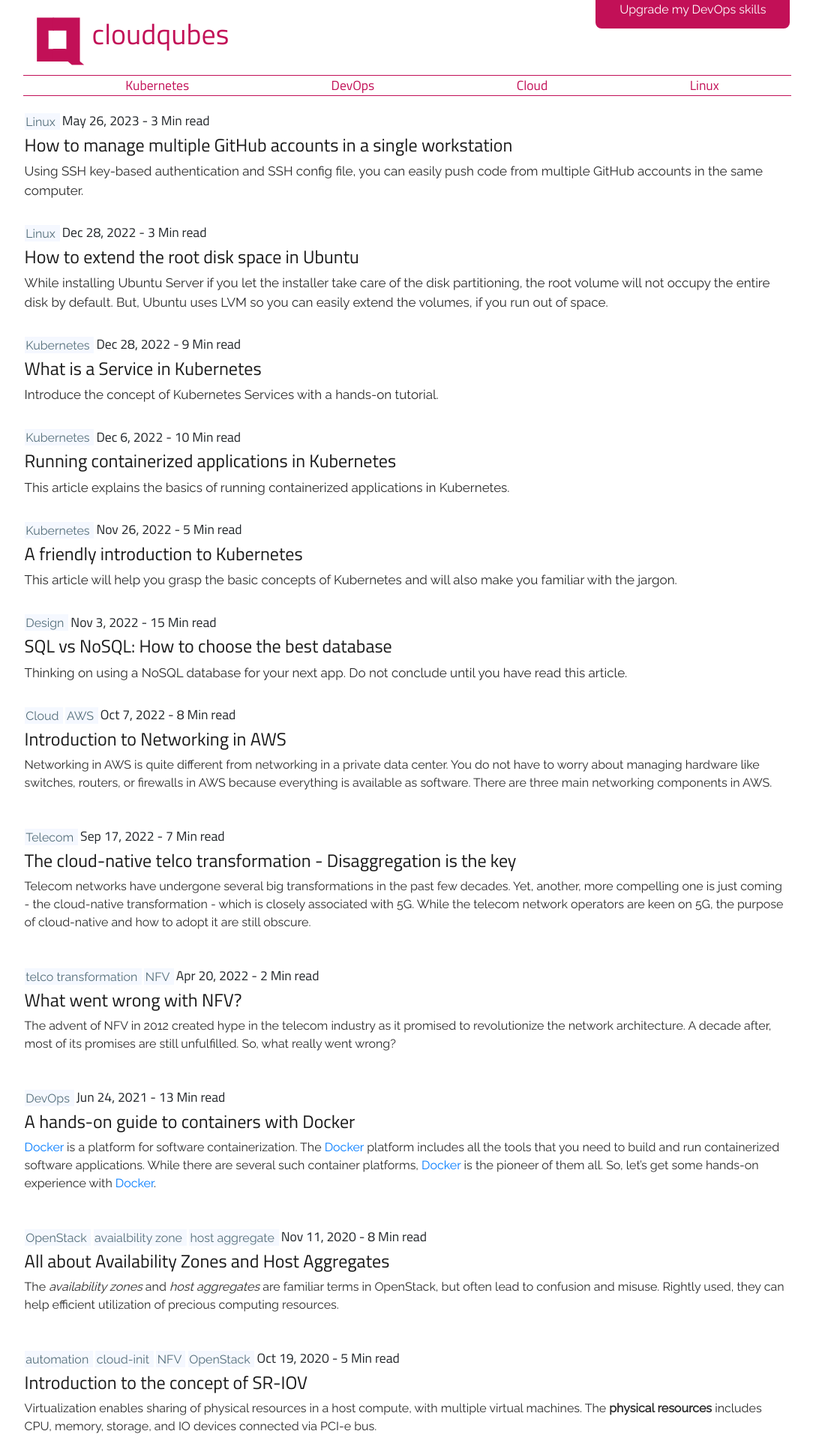
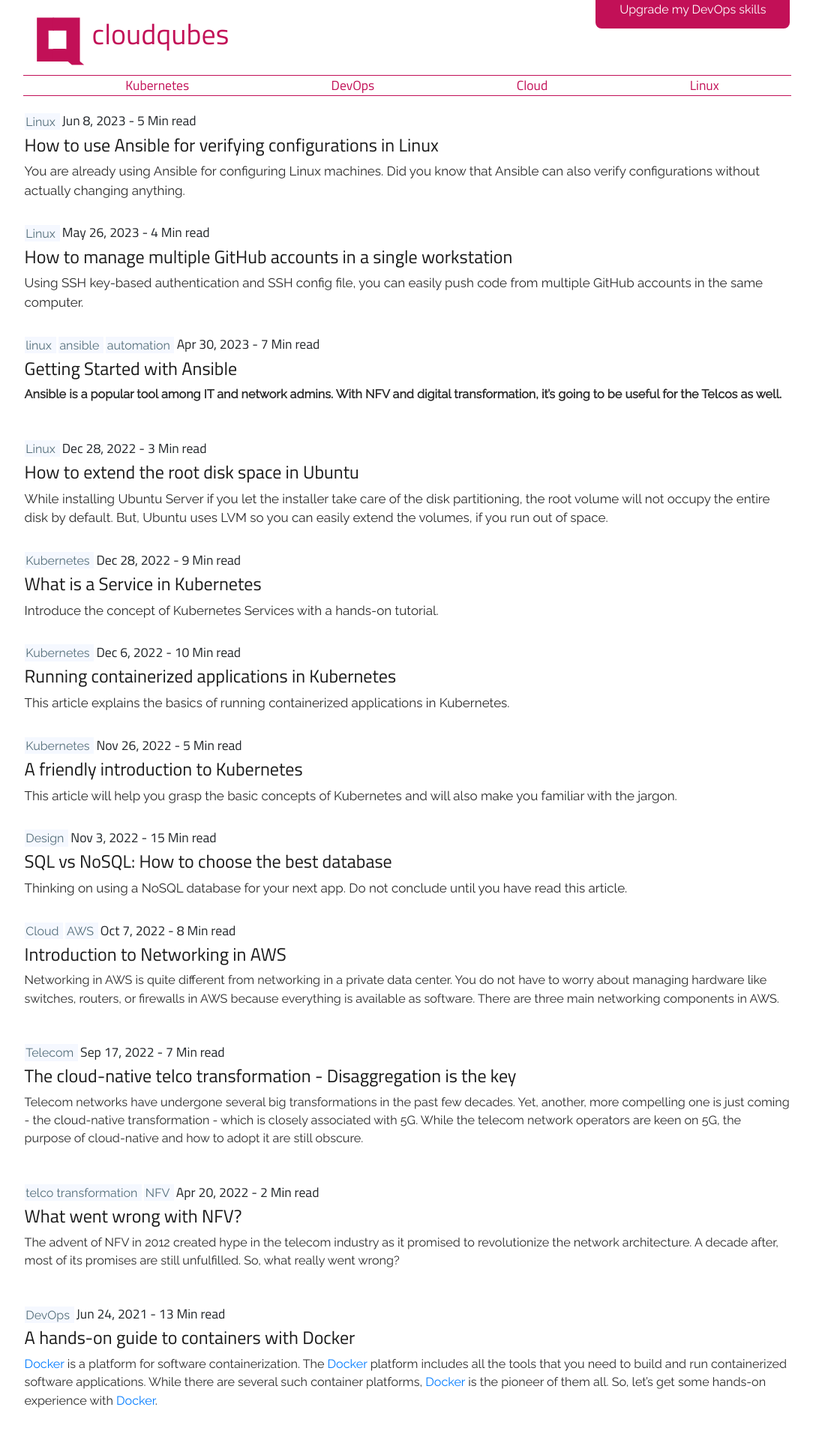
Before and after one commit to cloudqubes/cloudqubes.github.io, a Jekyll site: the page built from index.markdown, in a window 1280 px wide. Shown: the top 1920 px of the page at 75% size, without its empty margins (97-1181 px from the left). Built offline with Jekyll 4.4.1, drawn with Linux system fonts in a browser that asks for light colours; some of the changed lines change nothing that is shown; some of the changed text lies outside the part shown.

Commit message:
ansible assert draft 1

````diff
--- a/_posts/2020-04-14-getting-started-with-ansible.md
+++ b/_posts/2020-04-14-getting-started-with-ansible.md
@@ -1,7 +1,7 @@
 ---
 layout: post
 title:  "Getting Started with Ansible"
-date:   2020-04-14 06:30:00 +0530
+date:   2023-04-30 06:30:00 +0530
 categories: [hands-on, ansible]
 tags: [linux, ansible, automation]
 ---
@@ -40,6 +40,15 @@
 $ cd ansible
 $ cp /etc/ansible/ansible.cfg ./
 {% endhighlight %}
+
+Alternatively, you can create a config file with the default settings using `ansible-config`.
+
+```shell
+$ ansible-config init --disabled > ansible.cfg
+```
+
+Since we are using the option `disabled`, all configuration directives in the new `ansible.cfg` will be commented. You can selectively uncomment and update to configure desired parameters.
+
 
 ## Host Inventory
 
@@ -128,6 +137,10 @@
 {% endhighlight %}
 
 This playbook uses the Ansible module `apt` to install the latest version of `NGINX`. You may recall we mentioned that a playbook should be considered as a desired end state and not a set of steps. Accordingly this playbook describes that latest version of NGINX should be installed.
+
+## Running playbooks
+
+
 
 If we are to run this multiple times, NGINX would be downloaded and installed the first time only. In subsequent executions, the Ansible will check that NGINX is in its latest version and will do nothing. You can ascertain this by checking `/var/log/apt/history.log` which contains a history of `apt` activities.
 
--- a/_posts/2023-05-26-managing-multiple-github-accounts.markdown
+++ b/_posts/2023-05-26-managing-multiple-github-accounts.markdown
@@ -9,17 +9,18 @@
 ---
 
 <div class="header-highlight">
-Using SSH key-based authentication and SSH config file, you can easily work with multiple GitHub accounts in the same computer.
+Using SSH key-based authentication and SSH config file, you can push code from multiple GitHub accounts in the same computer.
 </div>
 
-The HTTP authentication mechanism in GitHub is easy to get started.
 
-But, does not allow you to push code from multiple user acounts from a single workstation.
+You have two GitHub accounts.
 
-You can easily overcome this problem using SSH key-based authentication.
+You want to `git push` from each account to different GitHub repos.
 
+Unfortunately, that's not possible with the default HTTP authentication.
 
-Assume you have two GitHub accounts, one for personal use and other for work. Here's how to set up SSH key-based authentication for these two accounts.
+Here's a simple 4-step solution to set up SSH key-based authentication, and you push code from any number of GitHub accounts.
+
 
 ### #1 Create SSH keys
 
@@ -98,9 +99,9 @@
 $ git branch -M main
 ```
 
-Next is the crucial step.
+Here's the crucial step.
 
-We must configure the URL of the repository referring the `Host` we configured in the SSH config file.
+We must configure the URL of the repository referring to the `Host` we configured in the SSH config file.
 
 The SSH URL of your repository is `git@github.com:yourname/personal_app.git`. Replace `git@github` with `github_personal` and configure the remote URL of the repository.
 
@@ -153,17 +154,27 @@
 
 ### Updating an existing repository
 
-The remote URL of the repository is configured in the `.git/config` file within the git repository.
+For existing repositories, we can use this SSH authentication by changing the remote URL.
+
+The remote URL is configured in the `.git/config` file inside your repository.
 
 ```shell
 [remote "origin"]
 	url = https://github.com/cloudqubes/number-crunch.git
+...
 ```
 
-Note that only a part of the file is ommited for brevity.
+Open this file in any existing local repository and update the URL according to the GitHub account you wish to use.
 
-Open this file in any existing local repository and update with the new URL to use personal or work account appropriately. Then, you can use the SSH authentication for any existing repository.
+Also, you may have to update the `name` and `email` fields in the same file.
+Then, the git client will use SSH authentication for this repository whenever you use `git push`.
 
-I have tested this method in Mac and Linux.
+## Wrapping up
 
-Windows 10 PowerShel supports SSH config file. The method should work in that as well.
+We have tested this method in Mac and Linux. Windows 10 PowerShel also supports SSH config file. So, it should work on Windows 10 as well.
+
+SSH key-based authentication is easier than the default HTTP authentication because you don't have to type in passwords everytime you use `git push`.
+
+So, give it a try.
+
+Leave a comment if you faced any issues.
--- /dev/null
+++ b/_posts/2026-06-04-ansible-verify.md
@@ -0,0 +1,183 @@
+---
+layout: post
+title:  "How to use Ansible for verifying configurations in Linux"
+subtitle: >
+  You are already using Ansible for configuring Linux machines. Did you know that Ansible can also verify configurations without actually changing anything.
+date:   2023-06-08 06:00:00 +0530
+categories: [recipe]
+tags: [Linux]
+---
+
+<div class="header-highlight">
+You are already using Ansible for configuring Linux machines. Here's how you can use Ansible to verify configurations without actually changing.
+</div>
+
+Ansible module `ansible.builtin.assert` can evaluate string expressions.
+
+Coupled with Ansible variable assignment, you can develop Ansible playbooks to verify various configurations in Linux OS.
+
+# How to use assert module
+
+The `assert` module accepts three main parameters.
+
+The parameter `that` is a list of string expressions to be evaluated.
+
+The task prints the `success_msg` if all expressions are evaluated true. Else, `fail_msg` is printed.
+
+```yaml
+  - name: task nema
+    ansible.builtin.assert:
+      that:
+      - "condition"
+      success_msg: "Success message"
+      fail_msg: "Fail message"
+```
+
+# Registering variables
+
+The `register` keyword stores the output of a task in memory and makes it available for subsequent tasks .
+
+```yaml
+- name: cat test_file
+  ansible.builtin.command:
+    cmd: cat /home/ubuntu/test_file
+  register: test_file
+```
+
+This task stores the output of the `cat` command in a variable named `test_file`. Any task that comes below this task in the play, can refer to the variable `test_file`.
+
+# Ignoring errors
+
+Ansible stops execution when a task fails. That's fine for configuring servers.
+
+But, when we are using Ansible for verifying configurations, we need to continue event if a task evaluates to false.
+So, we set `ignore errors` to true in the play.
+
+```yaml
+  ignore_errors: true
+```
+
+# Usecases of ansible.builtin.assert
+
+Let's look at some common usecases of `assert`.
+
+### Check existence of a file
+
+The module `stat` can retrieve status of files aand directories.
+
+This task retrieve the status of `test_file` in the users's home directory and store the result in the variable `test_file_1`.
+
+```yaml
+- name: Get status of test_file
+  ansible.builtin.stat:
+    path: /home/ubuntu/test_file
+  register: test_file
+```
+
+Then we can use the variable `test_file_1` to check whether file exists.
+
+```yaml
+- name: assert test_file exists
+  ansible.builtin.assert:
+    that:
+    - "test_file.stat.exists"
+    success_msg: "OK: test_file exists"
+    fail_msg: "NOK: test_file does not exists"
+```
+
+The `stat` module has other parameters. The `pw_name` gets the ownser username.
+
+```yaml
+  - name: assert test_file owner username is ubuntu
+    ansible.builtin.assert:
+      that:
+      - "test_file.stat.pw_name == 'ubuntu'"
+      success_msg: "OK: test_file owner is ubuntu"
+      fail_msg: "NOK: test_file owner is not ubuntu"
+```
+
+`gr_name` get the group name of owner.
+
+```yaml
+  - name: assert test_file owner group name is not root
+    ansible.builtin.assert:
+      that:
+      - "test_file_1.stat.gr_name != 'root'"
+      success_msg: "OK: test_file owner group is not root"
+      fail_msg: "NOK: test_file owner group is root"
+```
+
+Here's the code for the complete playbook that works with two files
+
+```yaml
+- hosts: all
+  remote_user: ubuntu
+  become: yes
+  ignore_errors: true
+  tasks:
+  - name: Check existing file
+    ansible.builtin.stat:
+      path: /home/ubuntu/test_file # This file exists
+    register: test_file_1
+  - name: Check not existing file
+    ansible.builtin.stat:
+      path: /home/ubuntu/test_file_not_exists # This file does not exists
+    register: test_file_2
+
+  - name: assert test_file exists
+    ansible.builtin.assert:
+      that:
+      - "test_file_1.stat.exists"
+      success_msg: "OK: test_file exists"
+      fail_msg: "NOK: test_file does nox exists"
+
+  - name: assert test_file_2 exists
+    ansible.builtin.assert:
+      that:
+      - "test_file_2.stat.exists"
+      success_msg: "OK: test_file_2 exists"
+      fail_msg: "NOK: test_file_2 does nox exists"
+
+  - name: assert test_file owner username is ubuntu
+    ansible.builtin.assert:
+      that:
+      - "test_file_1.stat.pw_name == 'ubuntu'"
+      success_msg: "OK: test_file owner is ubuntu"
+      fail_msg: "NOK: test_file owner is not ubuntu"
+
+  - name: assert test_file owner groupname is not root
+    ansible.builtin.assert:
+      that:
+      - "test_file_1.stat.gr_name != 'root'"
+      success_msg: "OK: test_file owner group is not root"
+      fail_msg: "NOK: test_file owner group is root"
+```
+
+Save it as `file-check.yml` and run the playbook.
+
+```shell
+$ ansible-playbook file-check.yml
+```
+
+### Check contents of a file
+
+To check the contens of the file we need to copy the contents to a variable.
+We use the Ansible module `command` to execute the `cat` command in the file.
+
+```yaml
+  - name: cat test_file
+    ansible.builtin.command:
+      cmd: cat /home/ubuntu/test_file
+    register: test_file
+```
+
+
+
+### Check whether a service is running
+
+
+
+### Check the status of a kernel module
+
+
+This is handy for checking security compliances.
--- a/_sass/_post.scss
+++ b/_sass/_post.scss
@@ -65,7 +65,7 @@
 p{
     font-family: 'Raleway', sans-serif;
     color: #2a2a2a;
-    font-size: 1rem;
+    font-size: 1.01rem;
 
 }
 
````
